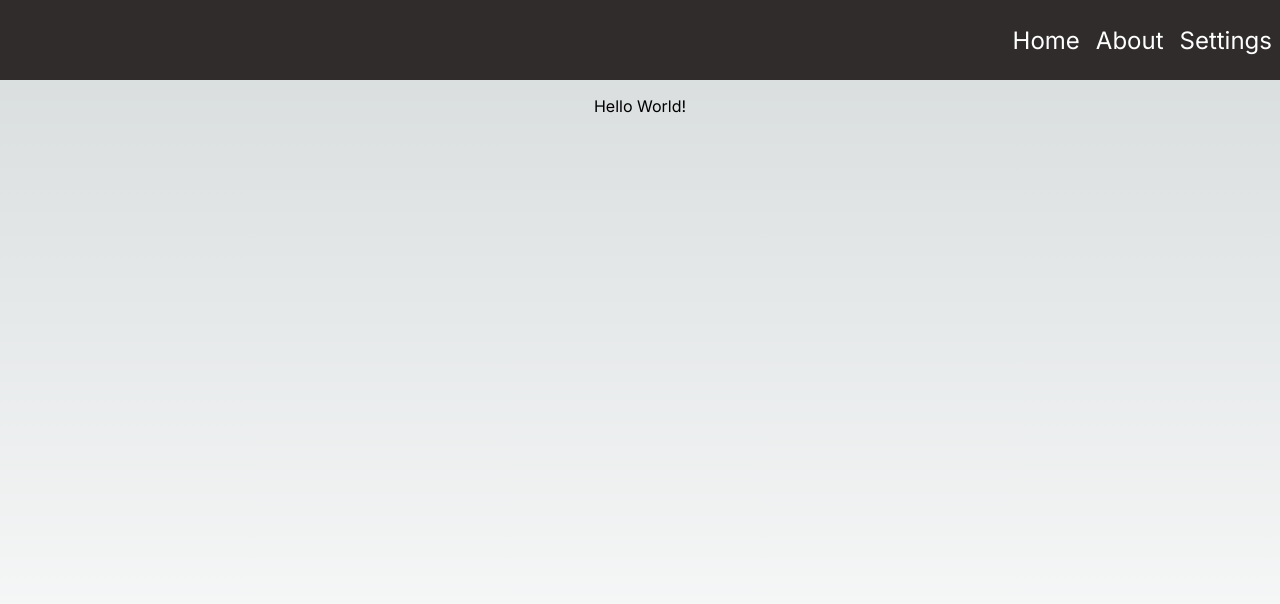
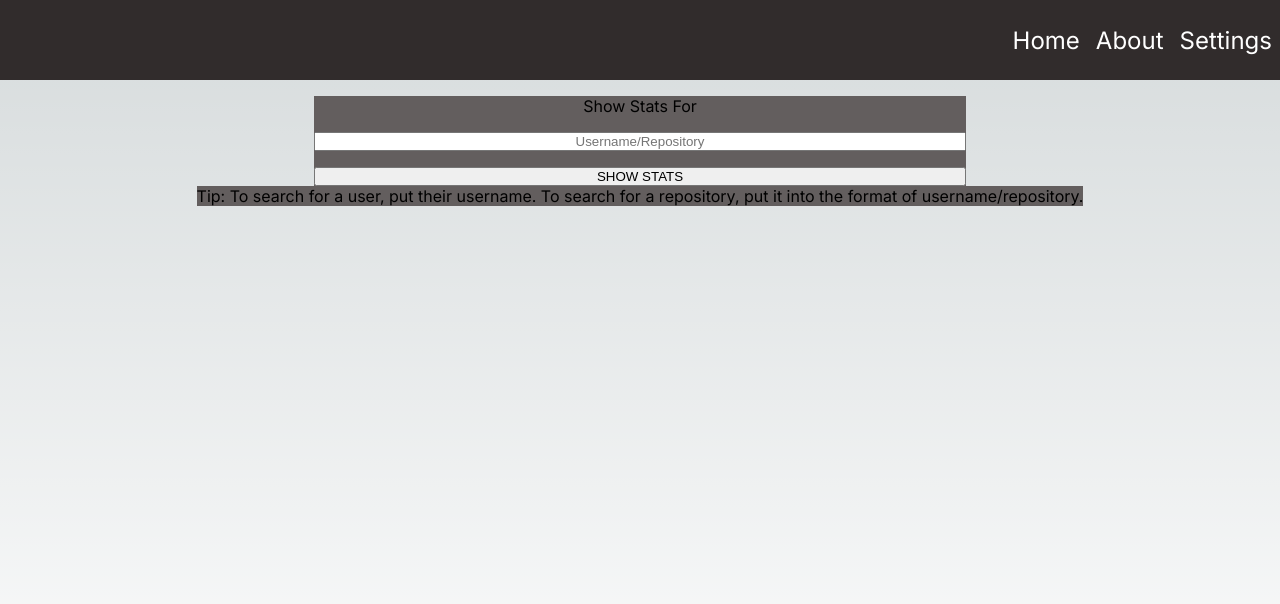
Before and after one commit to FireStreaker2/GitHub-Stats, a Next.js app: page / in a window 1280 px wide. Shown: the top 604 px of the page. Built offline with nearby package versions, Linux system fonts and the light colour scheme.

Commit message:
simple user page

```diff
--- a/app/about/page.js
+++ b/app/about/page.js
@@ -1,6 +1,6 @@
 import Image from "next/image";
 import styles from "../page.module.css";
-import NavBar from "../components/navbar";
+import NavBar from "../components/NavBar";
 
 export default function About() {
   return (
--- /dev/null
+++ b/app/components/client/SearchBar.js
@@ -0,0 +1,27 @@
+"use client";
+
+import styles from "/app/page.module.css";
+import { useState } from "react";
+
+export default function SearchBar() {
+    const [query, setQuery] = useState("");
+
+    const handleSubmit = (event) => {
+        event.preventDefault();
+        window.location.href = `/stats/${query}`;
+    }
+
+    const handleChange = (event) => {
+        setQuery(event.target.value);
+    }
+
+    return (
+        <main className={`${styles.searchContainer} ${styles.container}`}>
+            <form className={styles.searchForm} onSubmit={handleSubmit}>
+                <p>Show Stats For</p>
+                <input placeholder="Username/Repository" className={styles.search} onChange={handleChange} />
+                <button>SHOW STATS</button>
+            </form>
+        </main>
+    )
+}
--- a/app/layout.js
+++ b/app/layout.js
@@ -1,7 +1,7 @@
-import "./globals.css"
-import { Inter } from "next/font/google"
+import "./globals.css";
+import { Inter } from "next/font/google";
 
-const inter = Inter({ subsets: ["latin"] })
+const inter = Inter({ subsets: ["latin"] });
 
 export const metadata = {
   title: "GitHub Stats",
--- a/app/page.js
+++ b/app/page.js
@@ -1,12 +1,16 @@
 import Image from "next/image";
 import styles from "./page.module.css";
-import NavBar from "./components/navbar";
+import NavBar from "./components/NavBar";
+import SearchBar from "./components/client/SearchBar";
 
 export default function Home() {
   return (
     <main className={styles.main}>
       <NavBar />
-      <p>Hello World!</p>
+      <SearchBar />
+      <div className={styles.container}>
+        <p>Tip: To search for a user, put their username. To search for a repository, put it into the format of username/repository.</p>
+      </div>
     </main>
   )
 }
--- a/app/page.module.css
+++ b/app/page.module.css
@@ -1,7 +1,7 @@
 .main {
   display: flex;
   flex-direction: column;
-  justify-content: space-between;
+  /* justify-content: space-between; */
   align-items: center;
   padding: 6rem;
   min-height: 100vh;
@@ -24,3 +24,38 @@
 .navBar a {
   margin: 0.5rem;
 }
+
+.container {
+  background-color: #635e5e;
+}
+
+.searchContainer {
+  width: 60%;
+}
+
+.searchForm {
+  display: flex;
+  flex-direction: column;
+  text-align: center;
+  gap: 1rem;
+}
+
+.search {
+  text-align: center;
+}
+
+.statsContainer {
+  display: flex;
+  flex-direction: row;
+}
+
+.info {
+  display: flex;
+  flex-direction: column;
+}
+
+.avatar {
+  border-radius: 50%;
+  width: 260px;
+  height: 260px;
+}
--- a/app/settings/page.js
+++ b/app/settings/page.js
@@ -1,6 +1,6 @@
 import Image from "next/image";
 import styles from "../page.module.css";
-import NavBar from "../components/navbar";
+import NavBar from "../components/NavBar";
 
 export default function Settings() {
   return (
```
Also changed, not shown: app/stats/[user]/page.js (added, +51 -0 lines), app/components/NavBar.js (renamed from app/components/navbar.js), app/stats/[user]/[repository]/page.js (added), 1 other file (tests, documents, lock files or other folders).
